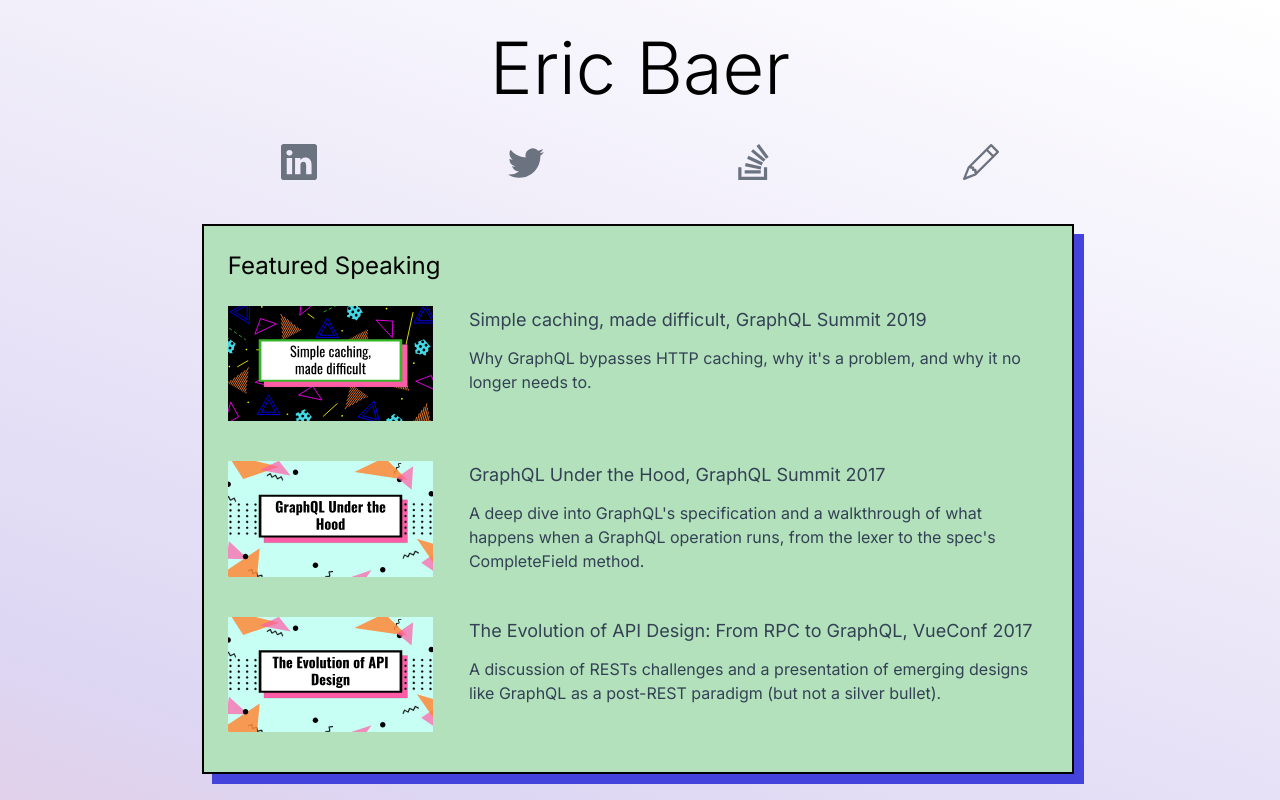
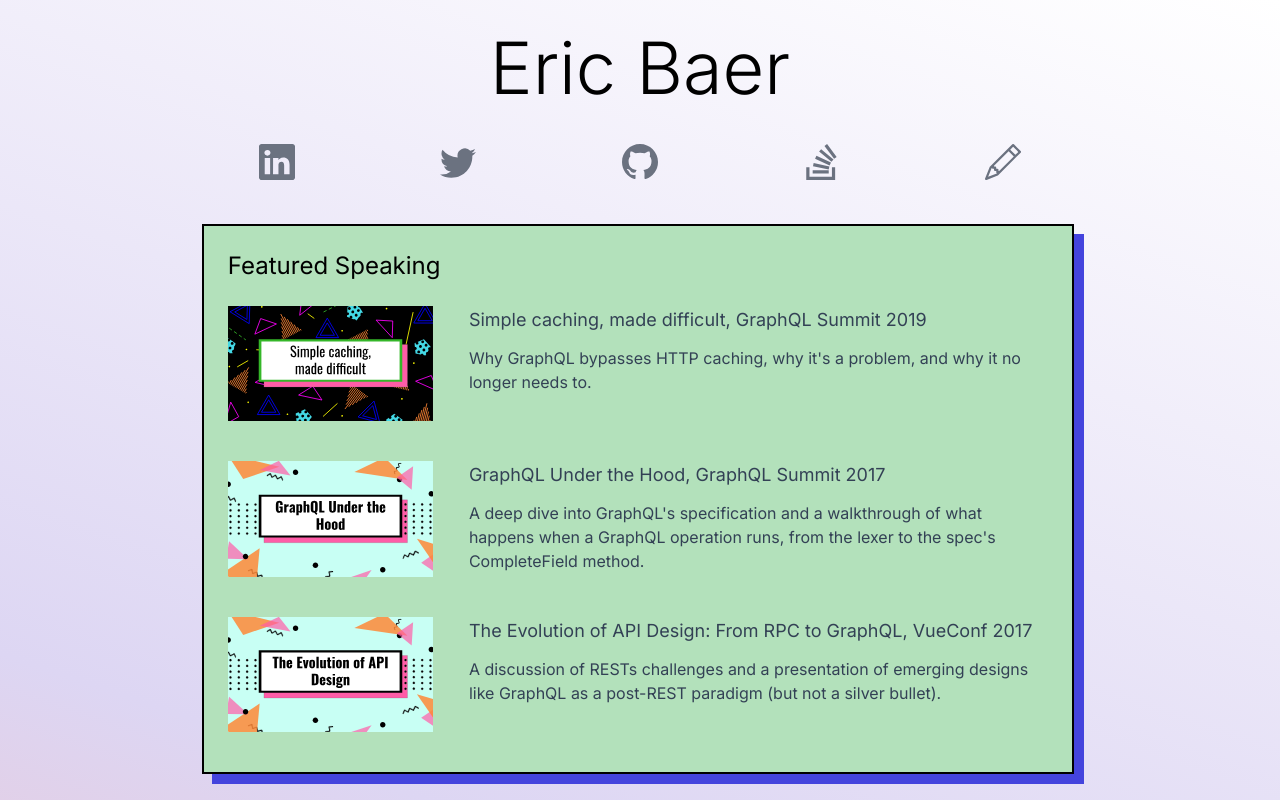
Before and after one commit to baer/ericbaer.com, a Next.js app: page / in a window 1280 px wide. Shown: the top 800 px of the page. Built offline with nearby package versions, Linux system fonts and the light colour scheme.

Commit message:
Add github

```diff
--- a/src/app/layout.tsx
+++ b/src/app/layout.tsx
@@ -9,6 +9,7 @@
 import LinkedInIcon from "@/components/icons/linkedin";
 import TwitterIcon from "@/components/icons/twitter";
 import Pencil from "@/components/icons/pencil";
+import GithubIcon from "@/components/icons/github";
 
 const inter = Inter({ subsets: ["latin"] });
 
@@ -64,12 +65,18 @@
               >
                 <LinkedInIcon />
               </Link>
+
               <Link
                 aria-label="Twitter link"
                 href="https://twitter.com/ebaerbaerbaer"
               >
                 <TwitterIcon />
               </Link>
+
+              <Link aria-label="Github link" href="https://github.com/baer">
+                <GithubIcon />
+              </Link>
+
               <Link
                 aria-label="StackOverflow link"
                 href="https://stackoverflow.com/users/856873/baer"
```
Also changed, not shown: content/emo-link.md (+1 -1 lines).
